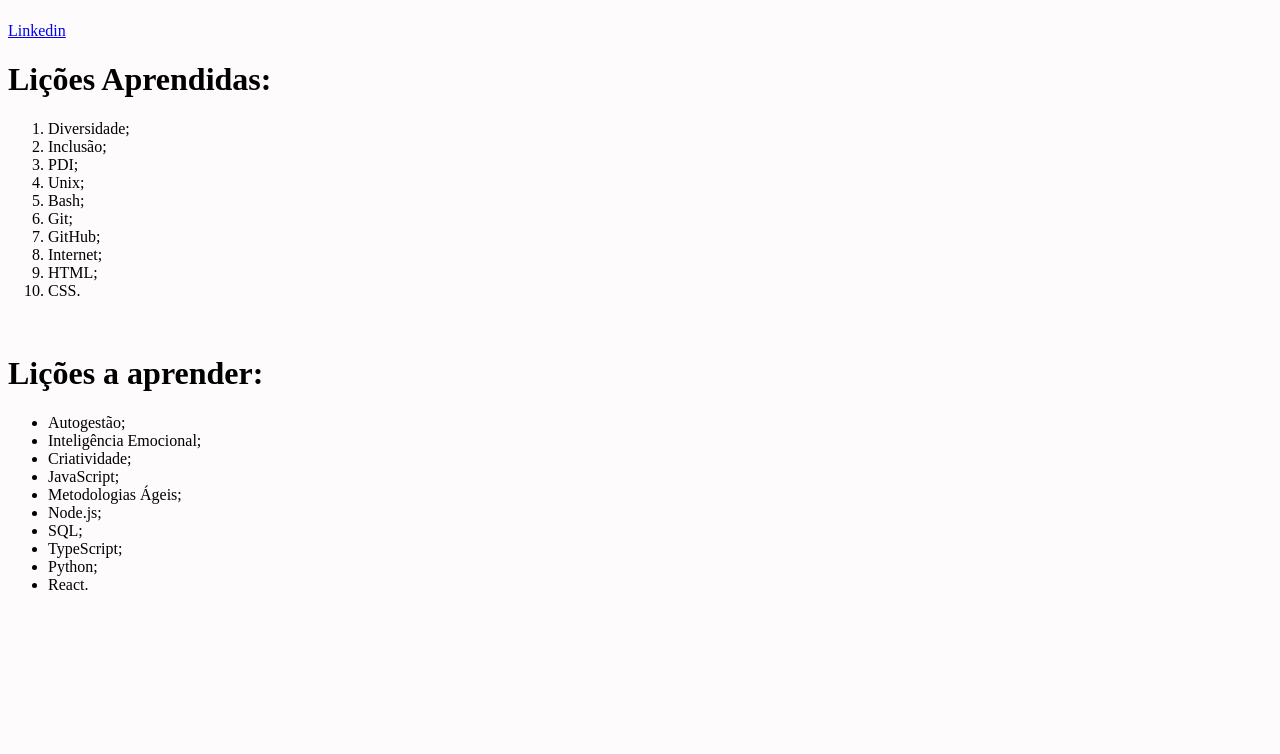
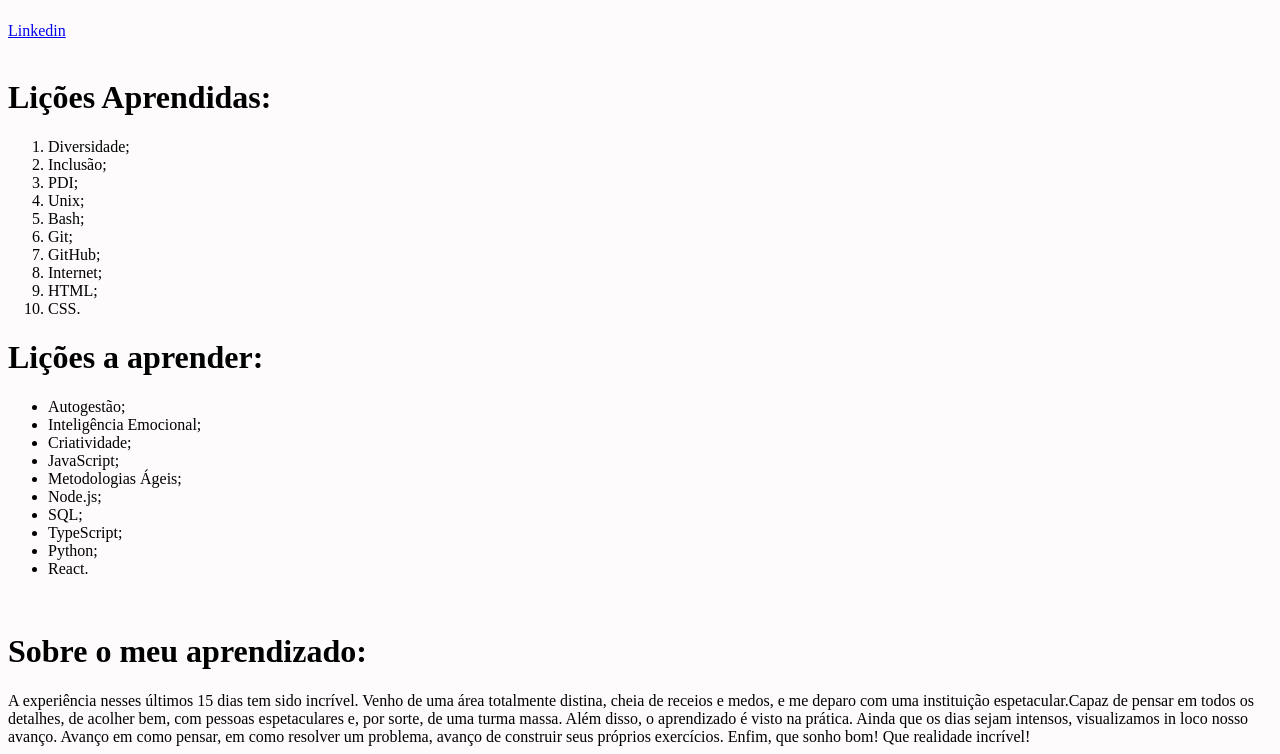
Before and after one commit to suelemmacedo/lessons-learned, a website: page index.html in a window 1280 px wide. Shown: the part 1029-1783 px from the top of the page. Before the commit the page ends 1639 px from the top, so only its background shows below. Drawn offline with Linux system fonts and the light colour scheme.

Commit message:
Requisito 8 concluído

```diff
--- a/index.html
+++ b/index.html
@@ -21,6 +21,8 @@
         <br>
         <br>
         <a href="https://www.linkedin.com/in/suelem-macedo-35806b33/" target="_blank"> Linkedin </a>
+        <br>
+        <br>
     </div>
     <div>
         <h1>Lições Aprendidas:</h1>
@@ -38,7 +40,7 @@
 
 
         </ol>
-        <br>
+
         <h1>Lições a aprender:</h1>
         <ul id="licoes_a_aprender">
             <li>Autogestão;</li>
@@ -54,6 +56,21 @@
 
         </ul>
 
+        <br>
+        <h1> Sobre o meu aprendizado:</h1>
+        <article>
+            A experiência nesses últimos 15 dias tem sido incrível. Venho de uma área totalmente distina, cheia de
+            receios
+            e medos, e me deparo com uma instituição espetacular.Capaz de pensar em todos os detalhes, de acolher bem,
+            com pessoas espetaculares e, por sorte, de
+            uma turma massa.
+            Além disso, o aprendizado é visto na prática. Ainda que os dias sejam intensos, visualizamos in loco nosso
+            avanço. Avanço em como pensar,
+            em como resolver um problema, avanço de construir seus próprios exercícios.
+            Enfim, que sonho bom! Que realidade incrível!
+
+        </article>
+
     </div>
 
 </body>
```
